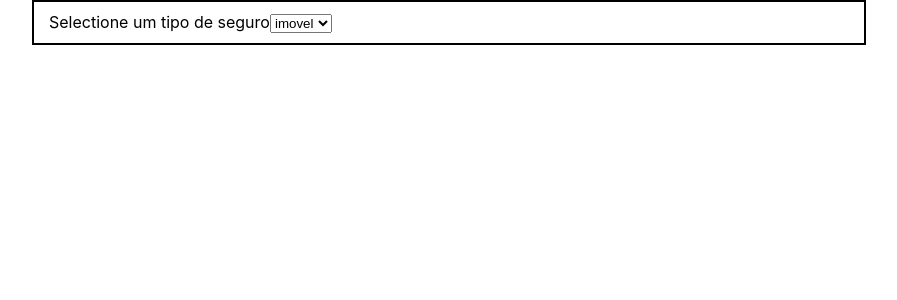
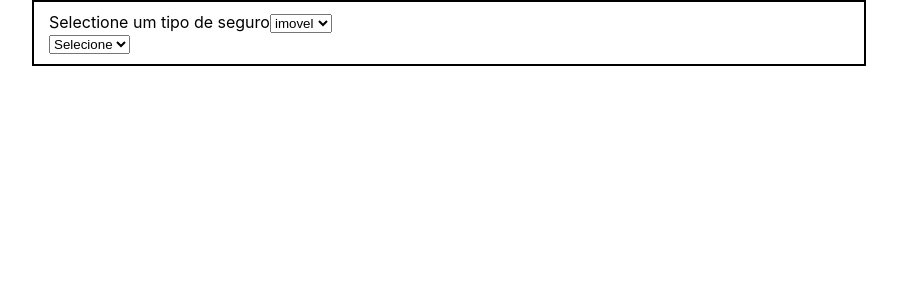
Before and after one commit to T14g/react-multi-form, a React (Create React App) app: page / in a window 1280 px wide. Shown: the top 300 px of the page, without its empty margins (191-1088 px from the left). Built offline with nearby package versions, Linux system fonts and the light colour scheme; the HTML template or start-up script is replaced by a standard one.

Commit message:
Select Toggler jsx component

```diff
--- a/src/components/form/form.component.jsx
+++ b/src/components/form/form.component.jsx
@@ -1,6 +1,7 @@
 import React from 'react';
 import SelectComponent from '../select/select.component';
 import InputComponent from '../input/input.component';
+import SelectToggler from '../select-toggler/select-toggler.component';
 
 import { FormContainer, Container } from './form.styled';
 
@@ -131,6 +132,10 @@ class Form extends React.Component {
                         ))
                     ) : null
                 }
+
+                <SelectToggler>
+                    <h2>Test</h2>
+                </SelectToggler>
             </FormContainer>
         )
     }
--- /dev/null
+++ b/src/components/select-toggler/select-toggler.component.jsx
@@ -0,0 +1,54 @@
+import React from 'react';
+
+class SelectToggler extends React.Component {
+
+    constructor() {
+        super();
+
+        this.state = { showingHidden: false };
+    }
+
+    handleSelect = (e) => {
+        const showing = e.target.value;
+        console.log(showing);
+
+        if (showing === 'yes') {
+            this.setState({ showingHidden: true })
+        } else {
+            this.setState({ showingHidden: false })
+        }
+    }
+
+    renderHelper = () => {
+        const { showingHidden } = this.state;
+
+        if (showingHidden) {
+            return (
+                <React.Fragment>
+                    <select onChange={(e) => this.handleSelect(e)}>
+                        <option >Selecione</option>
+                        <option value="yes">Sim</option>
+                        <option value="no">Não</option>
+                    </select>
+                    {this.props.children}
+                </React.Fragment>
+            )
+        } else {
+            return (
+                <React.Fragment>
+                    <select onChange={(e) => this.handleSelect(e)}>
+                        <option >Selecione</option>
+                        <option value="yes">Sim</option>
+                        <option value="no">Não</option>
+                    </select>
+                </React.Fragment>
+            )
+        }
+    }
+
+    render() {
+        return this.renderHelper()
+    }
+}
+
+export default SelectToggler;
```
